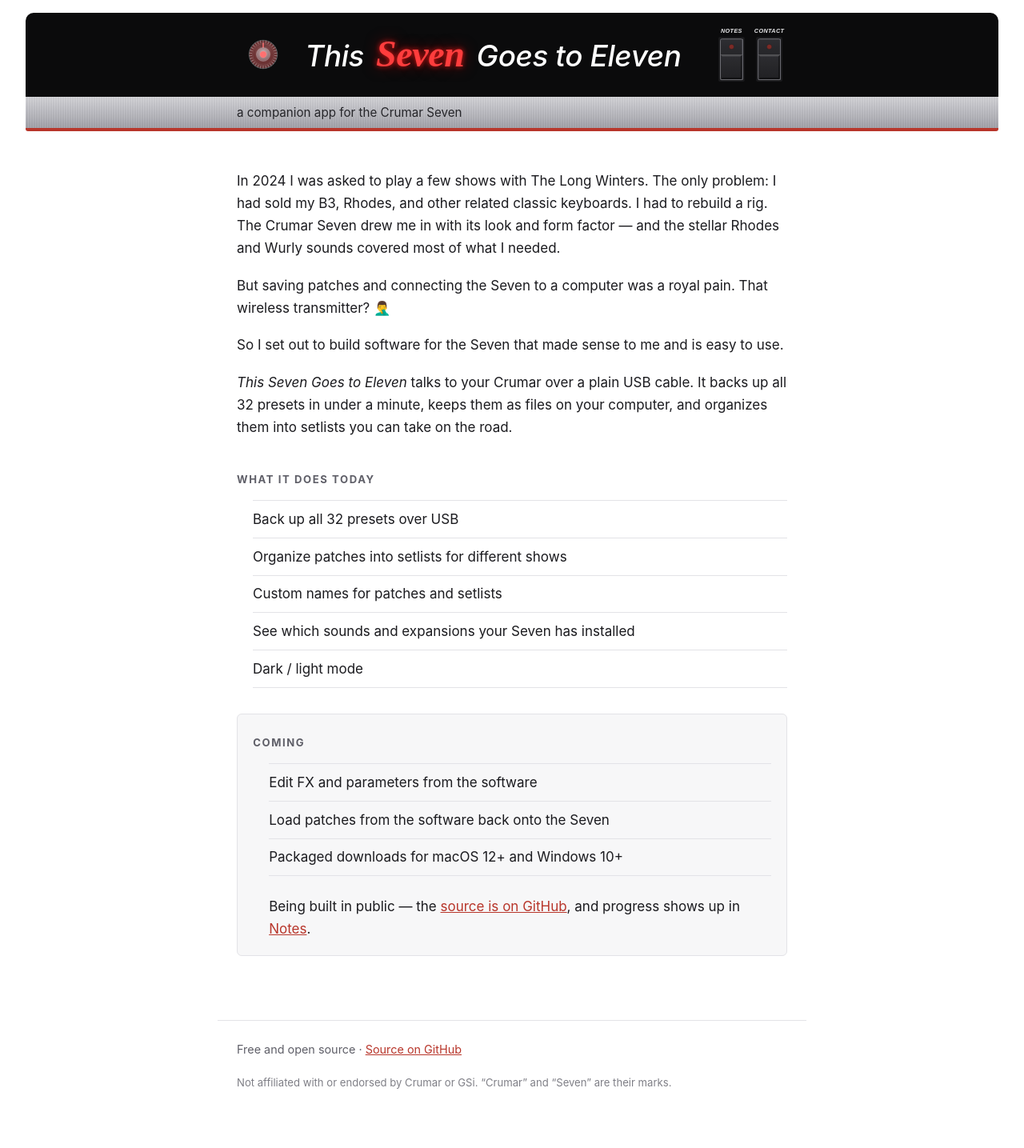
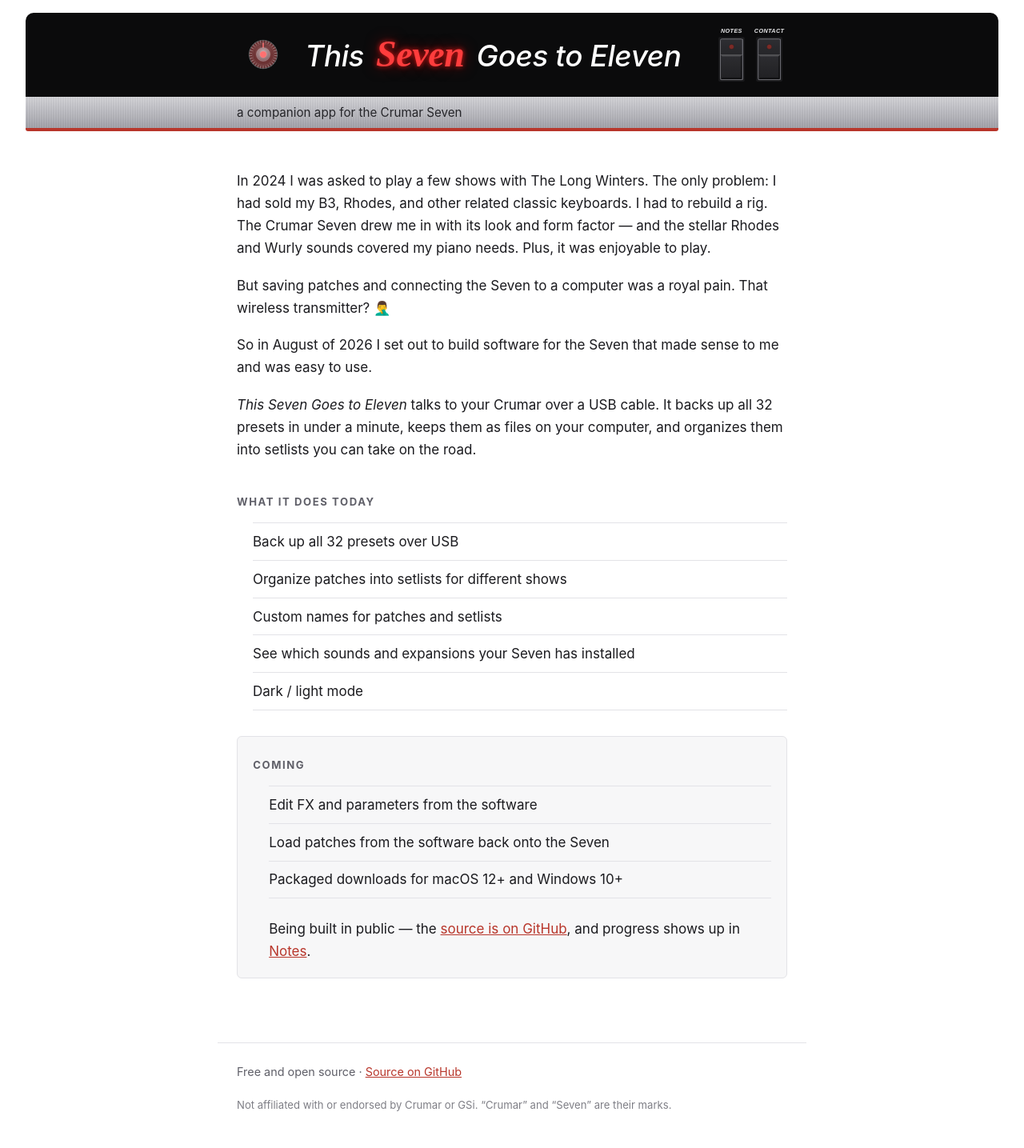
Before and after one commit to danielspils/this-seven-goes-to-eleven, a Jekyll site: the page built from docs/index.md, in a window 1280 px wide. Shown: the whole page at 80% size. Built offline with Jekyll 4.4.1, drawn with Linux system fonts in a browser that asks for light colours; before the commit the page ends 1407 px from its top, so only the background shows below that.

Commit message:
Copy revision
Co-Authored-By: Claude Fable 5 <noreply@anthropic.com>

```diff
--- a/docs/index.md
+++ b/docs/index.md
@@ -5,17 +5,18 @@ layout: default
 In 2024 I was asked to play a few shows with The Long Winters. The only
 problem: I had sold my B3, Rhodes, and other related classic keyboards. I had
 to rebuild a rig. The Crumar Seven drew me in with its look and form factor —
-and the stellar Rhodes and Wurly sounds covered most of what I needed.
+and the stellar Rhodes and Wurly sounds covered my piano needs. Plus, it was
+enjoyable to play.
 
 But saving patches and connecting the Seven to a computer was a royal pain.
 That wireless transmitter? 🤦‍♂️
 
-So I set out to build software for the Seven that made sense to me and is easy
-to use.
+So in August of 2026 I set out to build software for the Seven that made sense
+to me and was easy to use.
 
-*This Seven Goes to Eleven* talks to your Crumar over a plain USB cable. It
-backs up all 32 presets in under a minute, keeps them as files on your
-computer, and organizes them into setlists you can take on the road.
+*This Seven Goes to Eleven* talks to your Crumar over a USB cable. It backs up
+all 32 presets in under a minute, keeps them as files on your computer, and
+organizes them into setlists you can take on the road.
 
 ## What it does today
 
```
